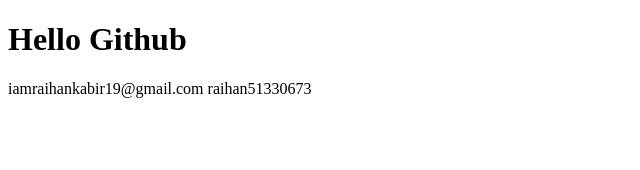
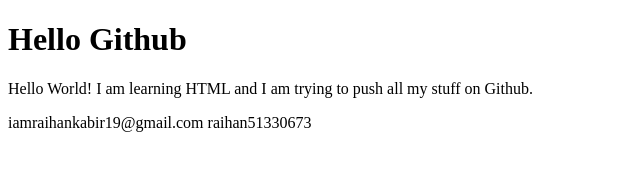
Before and after one commit to raihankabir02/my-first-repo, a plain HTML site: page index.html in a window 1280 px wide. Shown: the whole page, without its empty margins (0-640 px from the left). Drawn offline with Linux system fonts and the light colour scheme.

Commit message:
New line added

```diff
--- a/index.html
+++ b/index.html
@@ -8,6 +8,7 @@
 </head>
 <body>
     <h1>Hello Github</h1>
+    <p>Hello World! I am learning HTML and I am trying to push all my stuff on Github.</p>
     iamraihankabir19@gmail.com
     raihan51330673
 </body>
```
